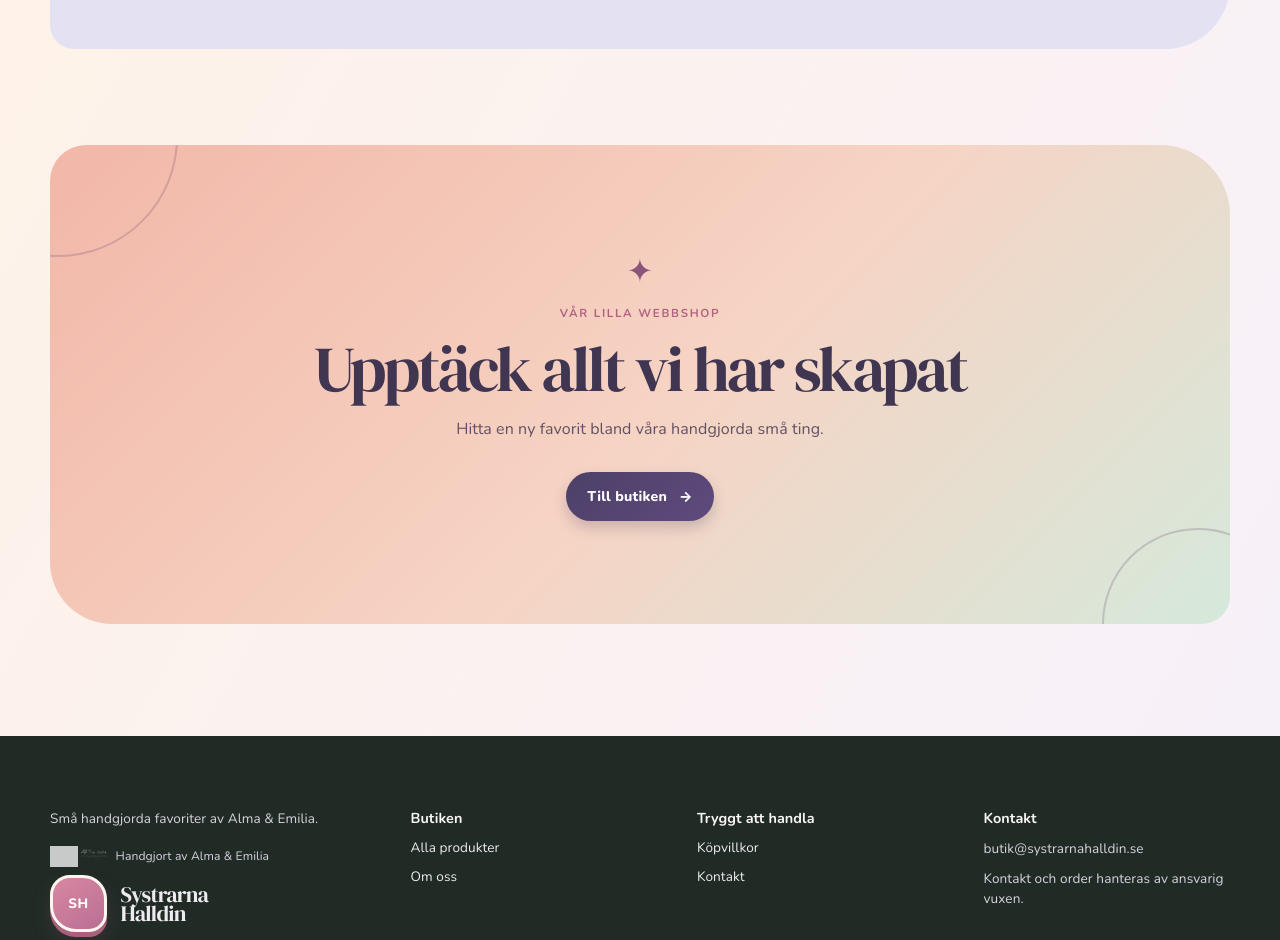
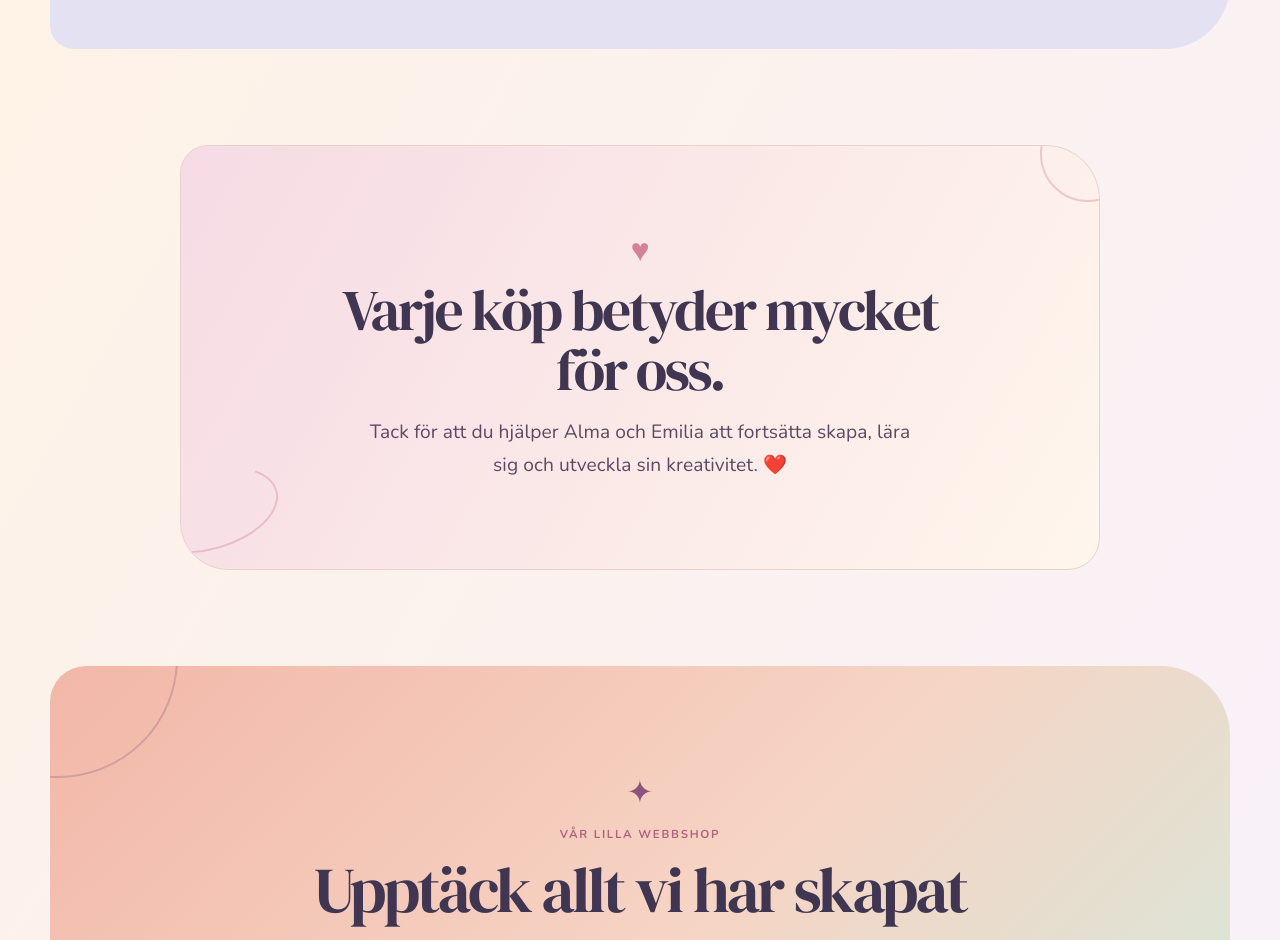
Before and after one commit to YouTubeRobski87/systrarna-halldin, a SvelteKit app: page / in a window 1280 px wide. Shown: the part 3679-4619 px from the top of the page. Built offline with nearby package versions, Linux system fonts and the light colour scheme; grey boxes are pictures that could not be loaded.

Commit message:
Add personal purchase thank-you section

```diff
--- a/src/routes/+page.svelte
+++ b/src/routes/+page.svelte
@@ -96,6 +96,17 @@
 		</div>
 	</section>
 
+	<section class="thank-you" aria-labelledby="thank-you-heading">
+		<div class="thank-you-copy">
+			<span class="thank-you-heart" aria-hidden="true">♥</span>
+			<h2 id="thank-you-heading">Varje köp betyder mycket för oss.</h2>
+			<p>
+				Tack för att du hjälper Alma och Emilia att fortsätta skapa, lära sig och utveckla sin
+				kreativitet. ❤️
+			</p>
+		</div>
+	</section>
+
 	<section class="shop-cta">
 		<span class="cta-sparkle" aria-hidden="true">✦</span>
 		<p class="eyebrow">Vår lilla webbshop</p>
--- a/src/routes/layout.css
+++ b/src/routes/layout.css
@@ -3469,6 +3469,76 @@ h1 {
 	font-size: 0.84rem;
 }
 
+.thank-you {
+	position: relative;
+	max-width: 920px;
+	margin: 0 auto 6rem;
+	padding: clamp(3.5rem, 7vw, 5.5rem) 2rem;
+	overflow: hidden;
+	border: 1px solid var(--line);
+	border-radius: 28px 54px 32px 48px;
+	background: linear-gradient(
+		120deg,
+		var(--rose-soft),
+		color-mix(in srgb, var(--warm-paper) 82%, white)
+	);
+	text-align: center;
+}
+
+.thank-you::before,
+.thank-you::after {
+	content: '';
+	position: absolute;
+	border: 2px solid color-mix(in srgb, var(--rose) 38%, transparent);
+	border-radius: 50%;
+	pointer-events: none;
+}
+
+.thank-you::before {
+	width: 9rem;
+	height: 5rem;
+	left: -2.8rem;
+	bottom: 1.2rem;
+	border-top-color: transparent;
+	transform: rotate(-16deg);
+}
+
+.thank-you::after {
+	width: 6rem;
+	height: 6rem;
+	right: -2.3rem;
+	top: -2.5rem;
+}
+
+.thank-you-copy {
+	position: relative;
+	z-index: 1;
+	max-width: 650px;
+	margin: 0 auto;
+}
+
+.thank-you-heart {
+	display: block;
+	margin-bottom: 0.85rem;
+	color: var(--rose);
+	font-family: 'DM Serif Display', Georgia, serif;
+	font-size: 2rem;
+	line-height: 1;
+}
+
+.thank-you h2 {
+	font-size: clamp(2.2rem, 4.5vw, 4rem);
+	line-height: 1.04;
+}
+
+.thank-you p {
+	max-width: 570px;
+	margin: 1rem auto 0;
+	color: color-mix(in srgb, var(--ink) 78%, var(--rose));
+	font-size: clamp(1rem, 1.8vw, 1.2rem);
+	line-height: 1.7;
+}
+
 .shop-cta {
 	position: relative;
 	max-width: 1180px;
@@ -3686,6 +3756,25 @@ h1 {
 		min-height: 0;
 	}
 
+	.thank-you {
+		margin: 4rem 1.25rem;
+		padding: 3.5rem 1.25rem;
+		border-radius: 22px 38px 24px 34px;
+	}
+
+	.thank-you::before {
+		width: 6rem;
+		left: -3.5rem;
+		bottom: 0.7rem;
+	}
+
+	.thank-you::after {
+		width: 4.5rem;
+		height: 4.5rem;
+		right: -2.4rem;
+		top: -2rem;
+	}
+
 	.shop-cta {
 		margin: 4rem 1.25rem;
 		padding: 4rem 1.25rem;
```
